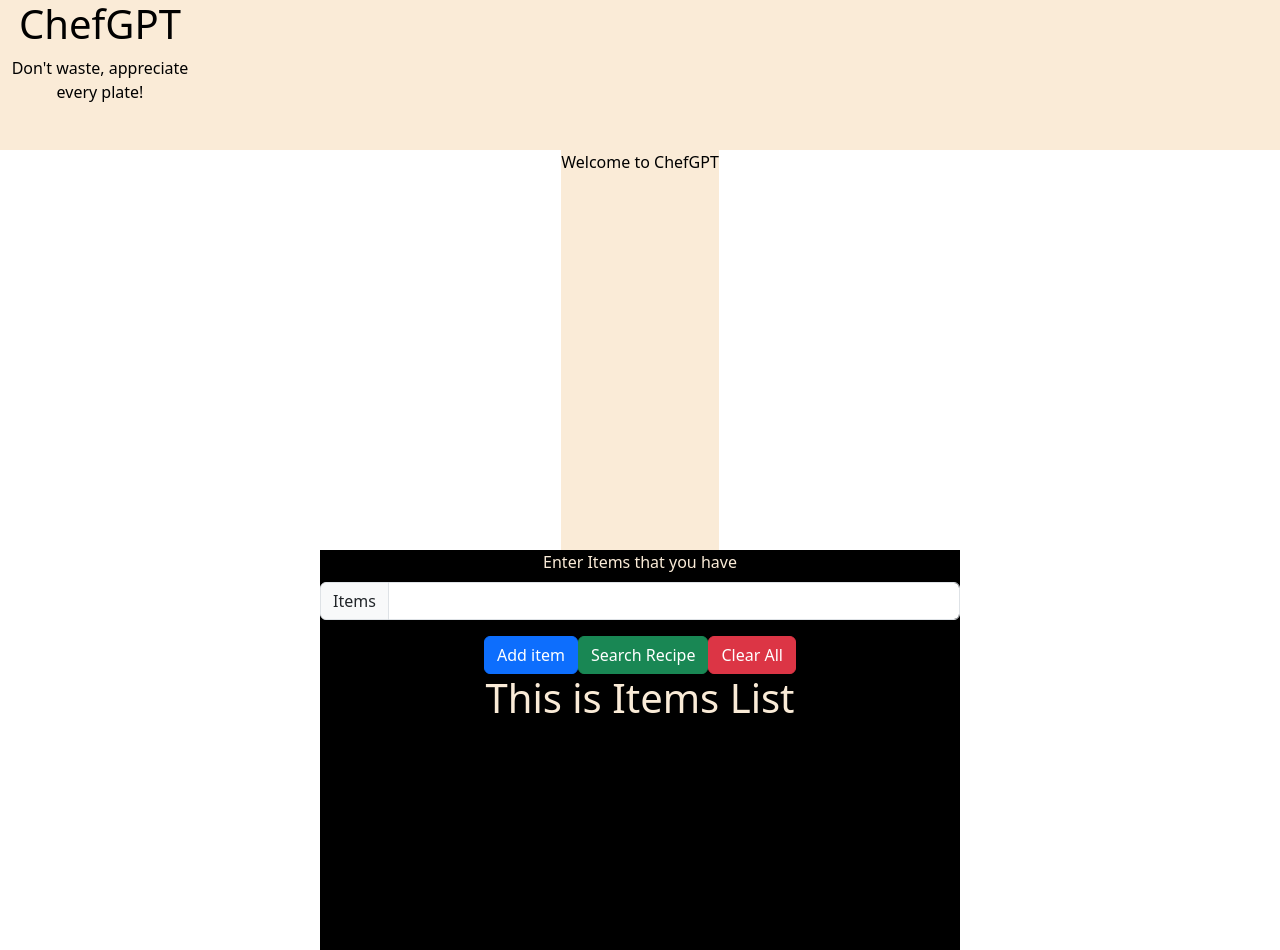
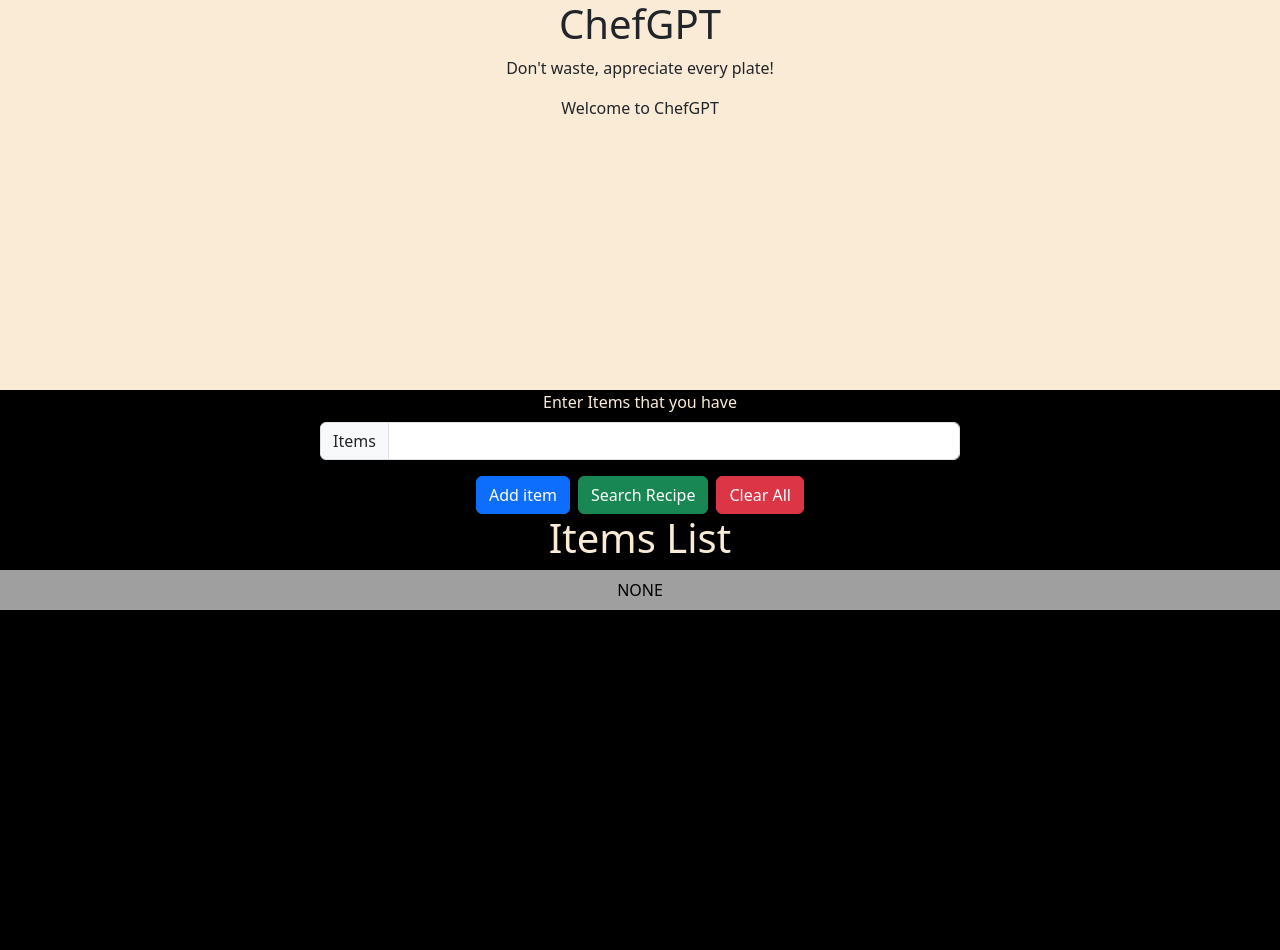
Before and after one commit to anithjoy/using-openaiAPI-and-React, a React (Vite) app in the folder Front end/openai react work/: page / in a window 1280 px wide. After the commit the page ends 800 px from the top, so only its background shows below. Built offline with nearby package versions, Linux system fonts and the light colour scheme.

Commit message:
Done with CSS part latest

```diff
--- /dev/null
+++ b/Front end/openai react work/index.css
@@ -0,0 +1,96 @@
+/* body {
+  justify-content: center;
+}
+#logo {
+  height: 150px;
+  width: 200px;
+  background-color: antiquewhite;
+  color: black;
+
+  text-align: center;
+
+  margin: 0px;
+}
+
+#logoDiv {
+  display: flex;
+  justify-content: space-between;
+  flex-direction: center;
+  background-color: antiquewhite;
+}
+#root {
+  align-items: center;
+  display: flex;
+  flex-direction: column-reverse;
+  justify-content: center;
+  margin: 0;
+  padding: 0;
+  height: 100vh;
+  overflow: auto;
+}
+
+#root1 {
+  text-align: center;
+  width: 50%;
+  flex: 1;
+  color: antiquewhite;
+  background-color: black;
+  position: sticky;
+  top: 0px;
+}
+
+#root2 {
+  text-align: center;
+  flex: 1;
+  background-color: antiquewhite;
+  color: black;
+} */
+
+body {
+  padding: 0;
+  background-color: black;
+}
+#main {
+  background-color: antiquewhite;
+}
+#logo {
+  text-align: center;
+  background-color: antiquewhite;
+}
+
+#root1 {
+  background-color: black;
+  text-align: center;
+  color: antiquewhite;
+}
+
+.list-group-item {
+  background-color: rgb(159, 159, 159);
+  color: black;
+}
+#basic-url {
+  color: blue;
+}
+
+.input-group {
+  width: 50%;
+  height: 10%;
+  display: flex;
+  justify-content: center;
+  align-items: center;
+}
+
+.form-span-input {
+  display: flex;
+  justify-content: center;
+}
+
+#root {
+  display: flex;
+  flex-direction: column-reverse;
+}
+
+#root2 {
+  text-align: center;
+  height: 23vw;
+}
--- a/Front end/openai react work/index.html
+++ b/Front end/openai react work/index.html
@@ -9,10 +9,12 @@
       integrity="sha384-T3c6CoIi6uLrA9TneNEoa7RxnatzjcDSCmG1MXxSR1GAsXEV/Dwwykc2MPK8M2HN"
       crossorigin="anonymous"
     />
+    <link rel="stylesheet" href="index.css" />
     <meta name="viewport" content="width=device-width, initial-scale=1.0" />
+
     <title>OpenAI APP</title>
 
-    <style>
+    <!-- <style>
       body {
         justify-content: center;
       }
@@ -60,17 +62,19 @@
         background-color: antiquewhite;
         color: black;
       }
-    </style>
+    </style> -->
   </head>
   <body>
-    <div id="logoDiv">
-      <div id="logo">
-        <h1>ChefGPT</h1>
-        <p>Don't waste, appreciate every plate!</p>
+    <div id="main">
+      <div id="logoDiv">
+        <div id="logo">
+          <h1>ChefGPT</h1>
+          <p>Don't waste, appreciate every plate!</p>
+        </div>
       </div>
+      <div id="root"></div>
     </div>
 
-    <div id="root"></div>
     <script type="module" src="/src/main.jsx"></script>
     <script
       src="https://cdn.jsdelivr.net/npm/bootstrap@5.3.2/dist/js/bootstrap.bundle.min.js"
--- a/Front end/openai react work/src/Left Screen/FormItem.jsx
+++ b/Front end/openai react work/src/Left Screen/FormItem.jsx
@@ -28,23 +28,25 @@ export const FormItem = ({ addItem, searchRecipe, clearRecipe }) => {
           <label htmlFor="item" for="basic-url" class="form-label">
             Enter Items that you have
           </label>
+          <div class="form-span-input">
             <div class="input-group">
               <span class="input-group-text" id="basic-addon3">
                 Items
-            </span>
+              </span>{" "}
               <input
                 value={item}
                 onChange={(e) => {
                   setItem(e.target.value);
                 }}
                 type="text"
-              class="form-control"
+                class="form-control "
                 id="basic-url"
                 aria-describedby="basic-addon3 basic-addon4"
               ></input>
             </div>
           </div>
-
+        </div>
+        <div class="button-group">
           <button type="submit" class="btn btn-primary">
             Add item
           </button>
@@ -52,6 +54,7 @@ export const FormItem = ({ addItem, searchRecipe, clearRecipe }) => {
             onClick={searchRecipeHandler}
             type="button"
             class="btn btn-success"
+            style={{ margin: "0 8px" }}
           >
             Search Recipe
           </button>
@@ -62,6 +65,7 @@ export const FormItem = ({ addItem, searchRecipe, clearRecipe }) => {
           >
             Clear All
           </button>
+        </div>
       </form>
     </>
   );
--- a/Front end/openai react work/src/Left Screen/Item.jsx
+++ b/Front end/openai react work/src/Left Screen/Item.jsx
@@ -11,6 +11,7 @@ export const Item = ({ item, deleteItem }) => {
           onClick={deleteItemHandler}
           type="button"
           class="btn btn-outline-danger"
+          style={{ margin: "0 8px" }}
         >
           Delete
         </button>
--- a/Front end/openai react work/src/Left Screen/ItemList.jsx
+++ b/Front end/openai react work/src/Left Screen/ItemList.jsx
@@ -3,12 +3,16 @@ import { Item } from "./Item";
 export const ItemList = ({ itemList, deleteItem }) => {
   return (
     <>
-      <h1>This is Items List </h1>
+      <h1> Items List </h1>
 
       <ul class="list-group list-group-flush">
-        {itemList.map((item) => {
-          return <Item key={item.id} item={item} deleteItem={deleteItem} />;
-        })}
+        {itemList && itemList.length > 0 ? (
+          itemList.map((item) => (
+            <Item key={item.id} item={item} deleteItem={deleteItem} />
+          ))
+        ) : (
+          <li className="list-group-item">NONE</li>
+        )}
       </ul>
     </>
   );
```
Lines whose indentation alone changed are shown as unchanged.
